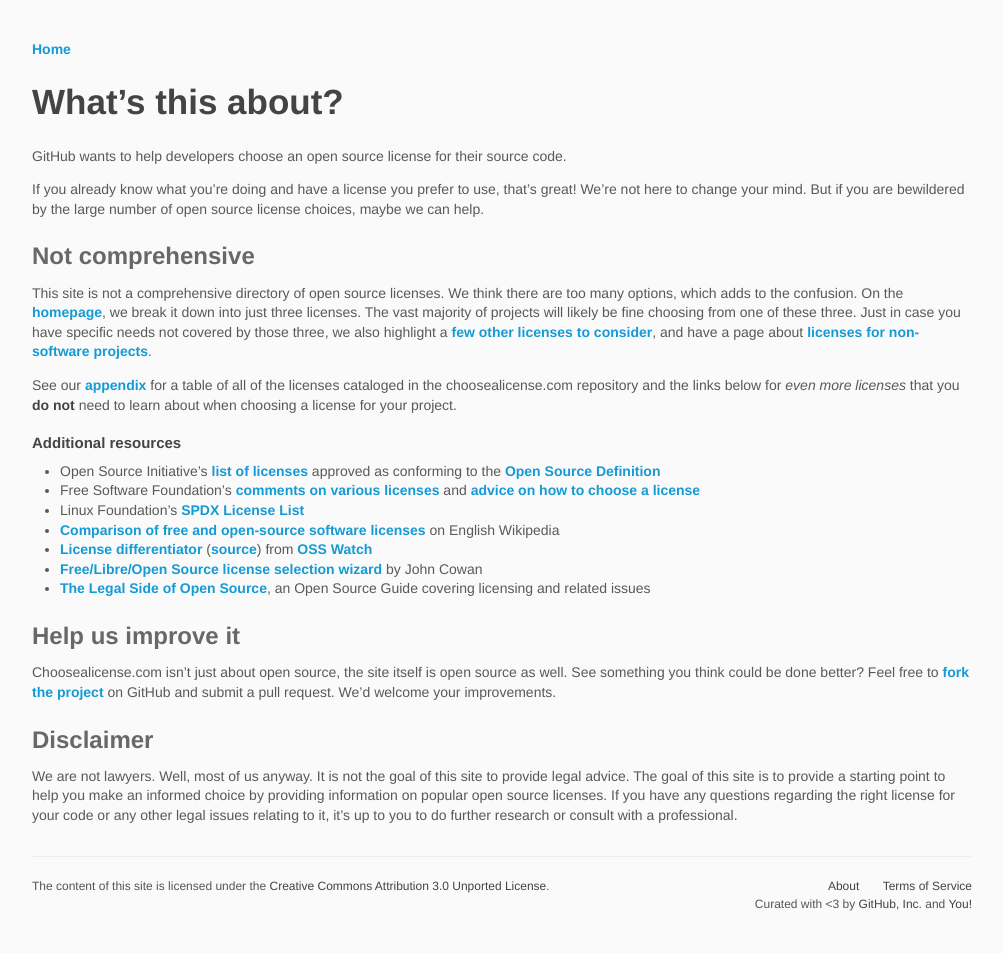
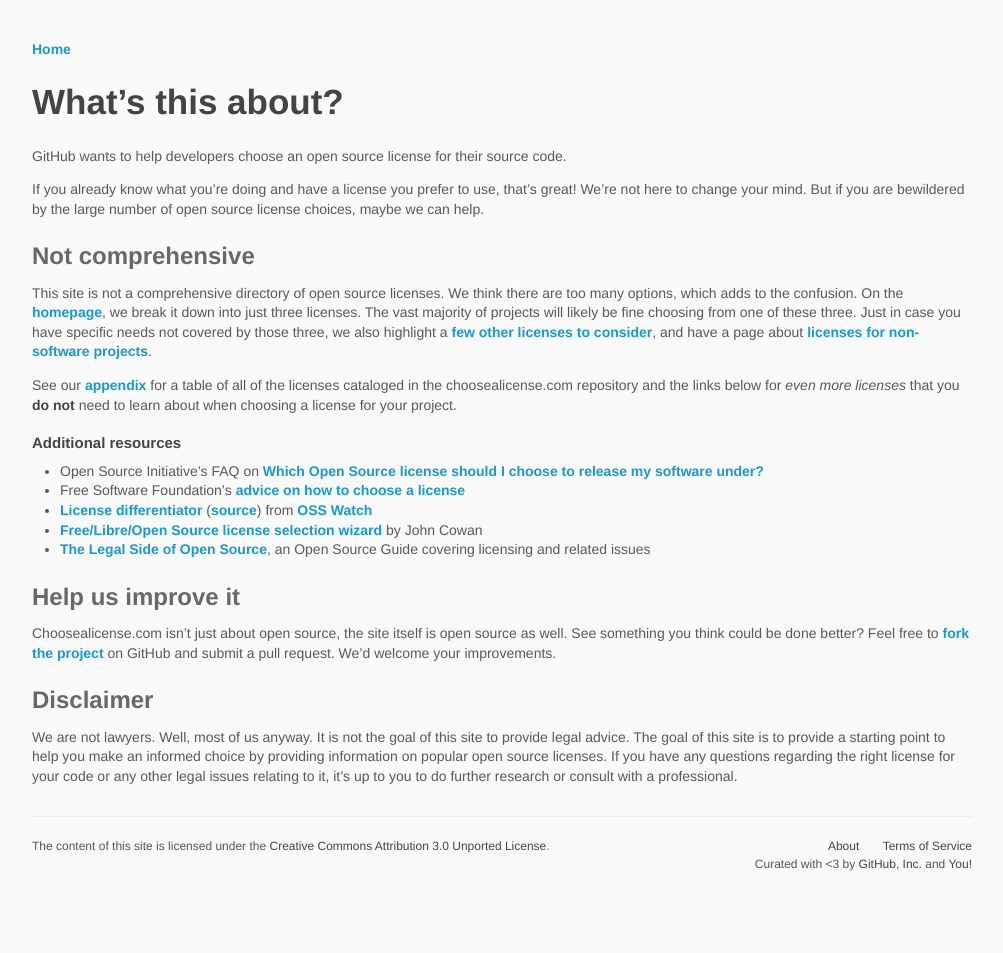
Before and after one commit to github/choosealicense.com, a Jekyll site: the page built from about.md, in a window 1280 px wide. Shown: the whole page, without its empty margins (138-1141 px from the left). Built offline with Jekyll 4.4.1, drawn with Linux system fonts in a browser that asks for light colours; some web fonts are replaced; after the commit the page ends 913 px from its top, so only the background shows below that.

Commit message:
focus additional resources on choosing an open license, not lists of licenses
Fixes #490 which was concerned that the additional resources list did not include all like items, I understand driven by concern that the SPDX license list includes non-open licenses. So does the FSF license list -- worse, it even recommends some.

This fix focuses the list on resources about choosing an open license, not resources listing a bunch of licenses. Fortunately both OSI and FSF have pages directly addressing choosing a license.

I've removed the SPDX and English Wikipedia lists.

```diff
--- a/about.md
+++ b/about.md
@@ -18,10 +18,8 @@
 
 {: .bullets}
 
-* Open Source Initiative's [list of licenses](https://opensource.org/licenses/) approved as conforming to the [Open Source Definition](https://opensource.org/osd)
-* Free Software Foundation's [comments on various licenses](http://www.gnu.org/licenses/license-list.html) and [advice on how to choose a license](https://www.gnu.org/licenses/license-recommendations.en.html)
-* Linux Foundation's [SPDX License List](https://spdx.org/licenses/)
-* [Comparison of free and open-source software licenses](https://en.wikipedia.org/wiki/Comparison_of_free_and_open-source_software_licenses) on English Wikipedia
+* Open Source Initiative's FAQ on [Which Open Source license should I choose to release my software under?](https://opensource.org/faq#which-license)
+* Free Software Foundation's [advice on how to choose a license](https://www.gnu.org/licenses/license-recommendations.en.html)
 * [License differentiator](http://www.oss-watch.ac.uk/apps/licdiff/) ([source](https://github.com/ox-it/licdiff)) from [OSS Watch](http://www.oss-watch.ac.uk/)
 * [Free/Libre/Open Source license selection wizard](http://vrici.lojban.org/~cowan/floss/) by John Cowan
 * [The Legal Side of Open Source](https://opensource.guide/legal/), an Open Source Guide covering licensing and related issues
```
